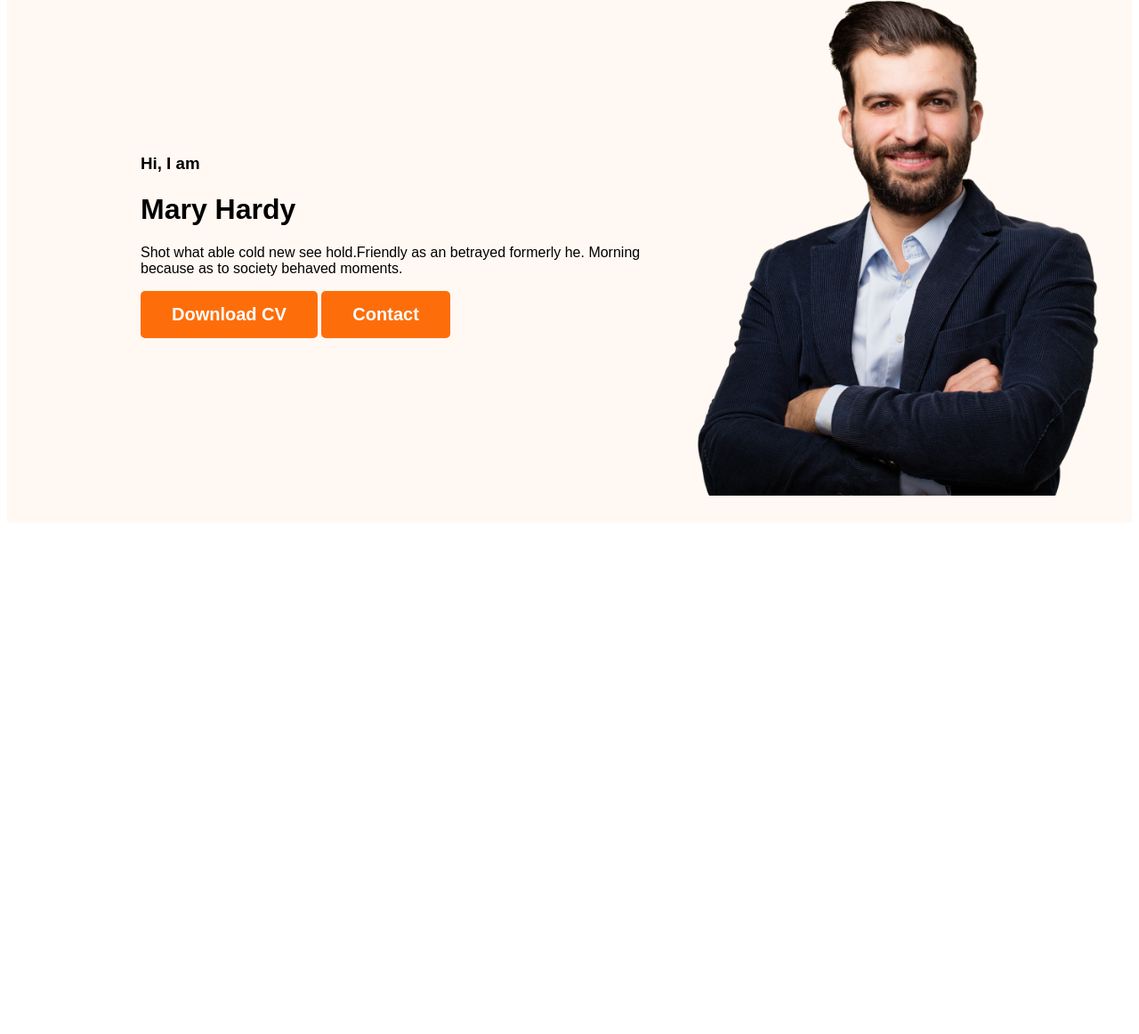
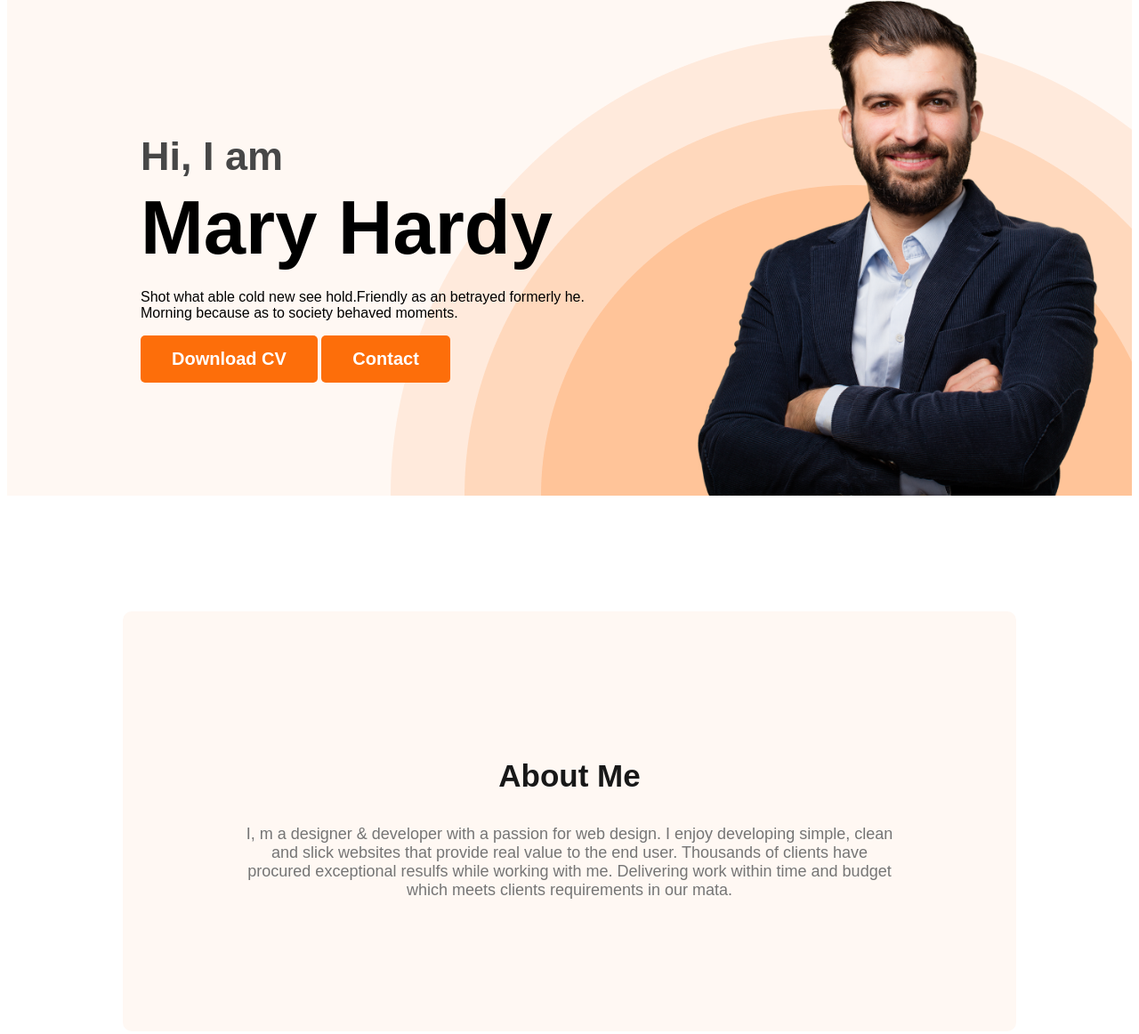
Before and after one commit to Naofin/web-developer-portfolio, a plain HTML site: page index.html in a window 1280 px wide. Shown: the part 202-1364 px from the top of the page at 89% size. Before the commit the page ends 800 px from the top, so only its background shows below. Drawn offline with Linux system fonts and the light colour scheme.

Commit message:
about section created

```diff
--- a/index.html
+++ b/index.html
@@ -25,15 +25,23 @@
             <div class="banner-content">
                 <h3 class="banner-greeting">Hi, I am</h3>
                 <h1 class="banner-title">Mary Hardy</h1>
-                <p>Shot what able cold new see hold.Friendly as an betrayed formerly he. Morning because as to society
+                <p class="banner-description">Shot what able cold new see hold.Friendly as an betrayed formerly he.
+                    Morning because as to society
                     behaved moments.</p>
-                    <button class="btn-primary">Download CV</button>
-                    <button class="btn-primary">Contact</button>
+                <button class="btn-primary">Download CV</button>
+                <button class="btn-primary">Contact</button>
             </div>
             <img class="profile-pic" src="images/hardy.png" alt="">
         </div>
     </header>
     <main>
+        <section class="about">
+            <h3 class="section-title">About Me</h3>
+            <p class="section-description">I, m a designer & developer with a passion for web design. I enjoy developing
+                simple, clean and slick websites that provide real value to the end user. Thousands of clients have
+                procured exceptional resulfs while working with me. Delivering work within time and budget which meets
+                clients requirements in our mata.</p>
+        </section>
 
     </main>
     <footer>
--- a/styles/portfolio.css
+++ b/styles/portfolio.css
@@ -16,6 +16,21 @@ body {
     font-weight: 700;
     color: white;
     padding: 15px 35px;
+}
+
+.section-title {
+    color: #181818;
+    text-align: center;
+    font-size: 35px;
+    font-weight: 700;
+
+}
+
+.section-description {
+    color:#757575;
+    text-align: center;
+    font-size: 18px;
+
 }
 
 /* nav related style  */
@@ -52,15 +67,51 @@ nav a {
 /* header related styles */
 .header {
     background-color: #FFF8F3;
+    background-image: url('../images/header_bg.png');
+    background-repeat: no-repeat;
+    background-position: right bottom;
 
 }
 
+
 .banner {
-    padding: 30px 30px 30px 150px;
+    padding: 30px 30px 0 150px;
     display: flex;
     align-items: center;
+    justify-content: space-between;
+}
+
+.banner-content {
+    max-width: 500px;
 }
 
 .banner .profile-pic {
     width: 500px;
 }
+
+.banner-greeting {
+    font-size: 45px;
+    color: #474747;
+    margin-bottom: 0;
+}
+
+.banner-title {
+    font-size: 85px;
+    font-weight: 700;
+    margin-top: 5px;
+    margin-bottom: 20px;
+}
+
+.banner-description {
+    margin-top: 20px;
+}
+
+/* main section styles */
+
+/* about section styles */
+.about {
+    padding: 130px;
+    border-radius: 10px;
+    background: #FFF8F3;
+    margin: 130px;
+}
```
